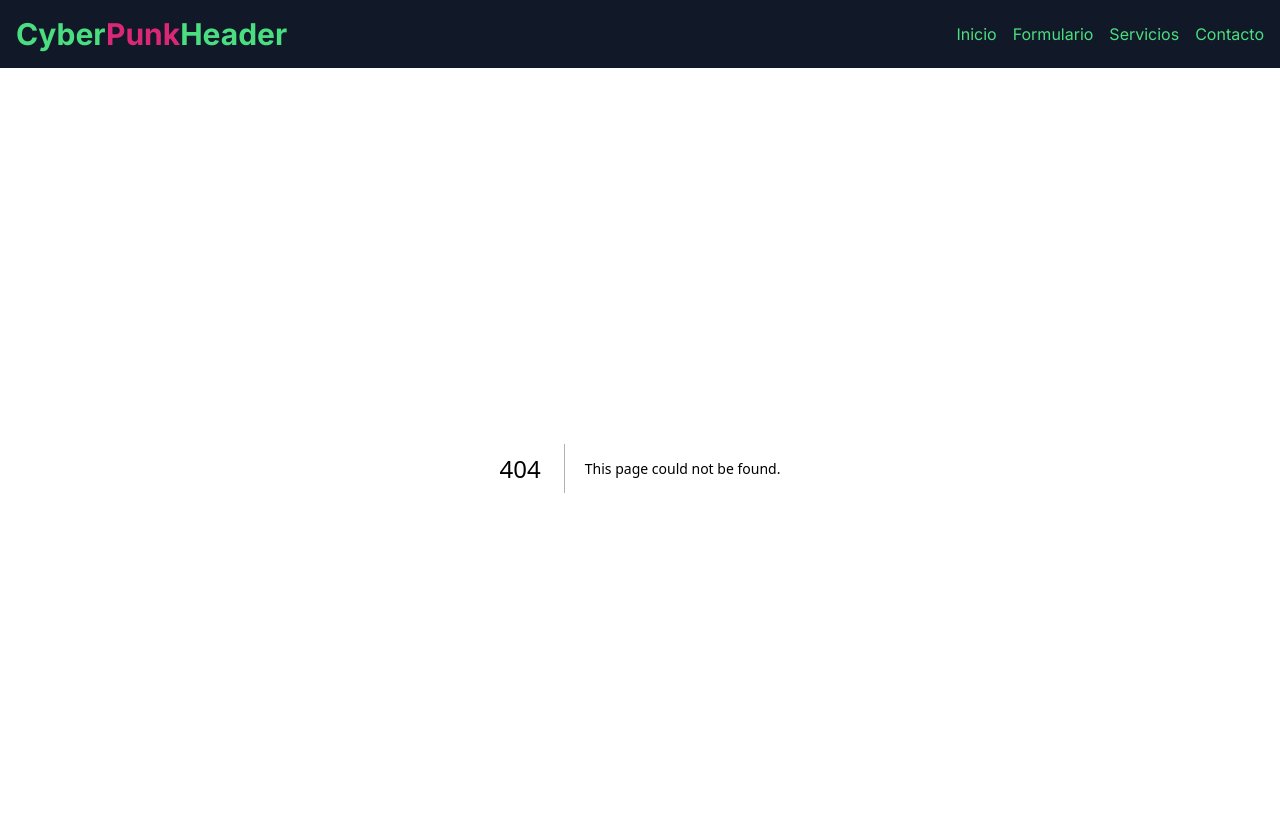
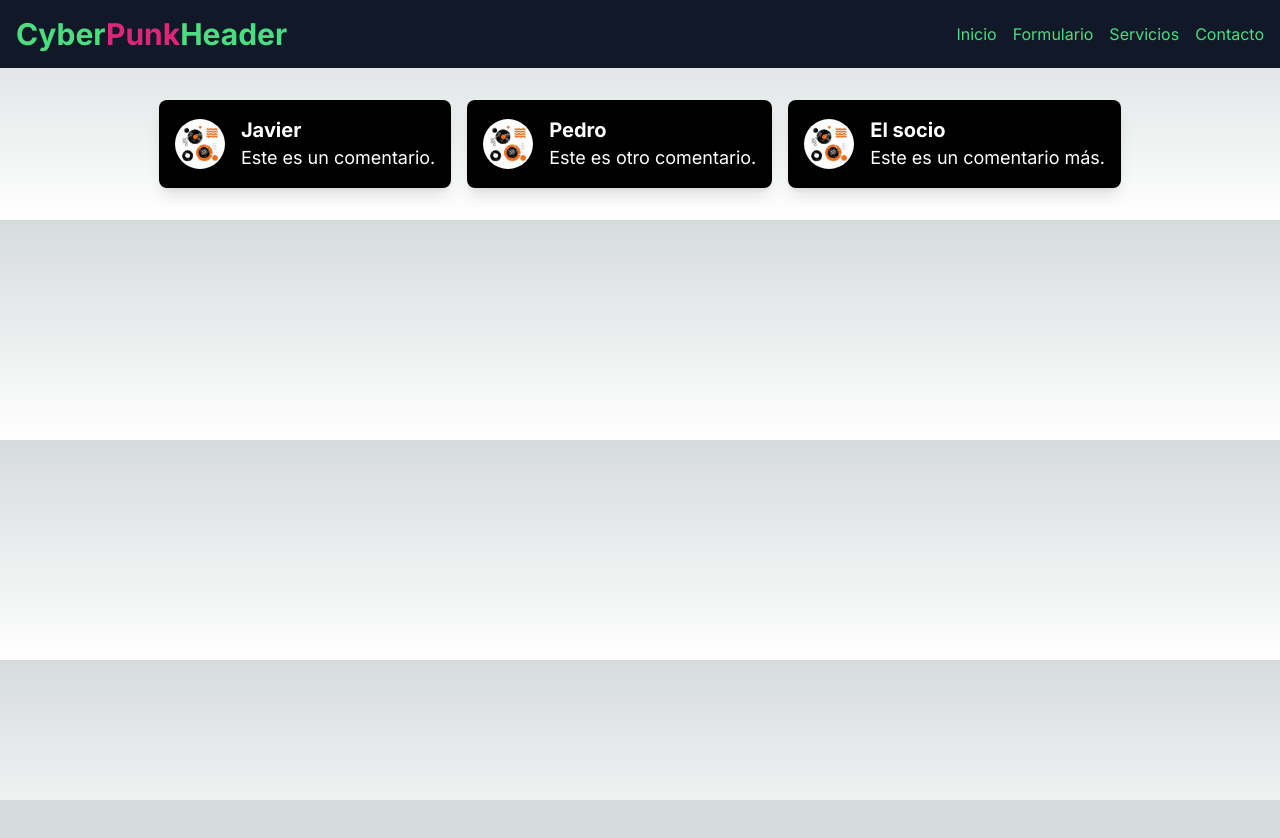
Before and after one commit to JJ111Sanchez/nym-api, a Next.js app: page /coments in a window 1280 px wide. Before the commit this address had no page. Shown: the top 838 px of the page. After the commit the page ends 800 px from the top, so only its background shows below. Built offline with nearby package versions, Linux system fonts and the light colour scheme.

Commit message:
+ coments and sub

```diff
--- /dev/null
+++ b/src/app/coments/layout.tsx
@@ -0,0 +1,25 @@
+import type { Metadata } from 'next'
+import { Inter } from 'next/font/google'
+import '../globals.css'
+import Head from 'next/head'
+
+const inter = Inter({ subsets: ['latin'] })
+
+export const metadata: Metadata = {
+  title: 'Create Next App',
+  description: 'Generated by create next app',
+}
+
+export default function RootLayout({
+  children,
+}: {
+  children: React.ReactNode
+}) {
+  return (
+    <html lang="en">
+      <body className={inter.className}>
+
+        {children}</body>
+    </html>
+  )
+}
--- /dev/null
+++ b/src/app/coments/page.tsx
@@ -0,0 +1,30 @@
+import Image from 'next/image'
+
+export default function Comments() {
+  const comments = [
+    { name: 'Javier', comment: 'Este es un comentario.', avatar: '/1.jpg' },
+    { name: 'Pedro', comment: 'Este es otro comentario.', avatar: '/1.jpg' },
+    { name: 'El socio', comment: 'Este es un comentario más.', avatar: '/1.jpg' },
+  ]
+
+  return (
+    <div className="flex flex-col justify-center items-center  space-y-4 pt-8 pb-8  sm:flex-row sm:space-y-0 sm:space-x-4">
+      {comments.map((comment, index) => (
+        <div key={index} className="flex justify-center flex-wrap items-center space-x-4 bg-black text-white shadow-lg p-4 rounded-lg">
+          <Image
+            src={comment.avatar}
+            alt={comment.name}
+            width={50}
+            height={50}
+            className="rounded-full"
+          />
+          <div>
+            <h3 className="text-xl font-bold">{comment.name}</h3>
+            <p className="text-lg">{comment.comment}</p>
+          </div>
+        </div>
+         ))}
+        </div>
+        )
+
+}
--- a/src/app/page.tsx
+++ b/src/app/page.tsx
@@ -2,116 +2,22 @@
 import React, { useState, useEffect } from "react";
 import Hero from "./hero/page";
 import Card from "./cards/page";
-
-import {
- createNymMixnetClient,
- NymMixnetClient,
- Payload,
-} from "@nymproject/sdk-full-fat";
-
-const nymApiUrl = "https://validator.nymtech.net/api";
-
-interface SendConfig {
- payload: Payload;
- recipient: string;
- customData?: any; // Define el tipo más específico posible
-}
+import Comments from "./coments/page";
+import Suscribete from "./suscribete/page";
 
 const App = () => {
- const [nym, setNym] = useState<NymMixnetClient>();
- const [email, setEmail] = useState("");
- const [name, setName] = useState("");
- const [gender, setGender] = useState("");
-
- const init = async () => {
-    const client = await createNymMixnetClient();
-    setNym(client);
-
-    // Start the client and connect to a gateway
-    await client?.client.start({
-      clientId: crypto.randomUUID(),
-      nymApiUrl,
-      forceTls: true, // force WSS
-    });
- };
-
- useEffect(() => {
-    init();
-    return () => {
-      nym?.client.stop();
-    };
- }, []);
-
- const sendData = async () => {
-    if (!nym) {
-      console.warn("Nym client is not initialized. Please wait for connection.");
-      return;
-    }
-
-    const data = {
-      email: email,
-      name: name,
-      gender: gender,
-    };
-
-    // Convertir los datos del formulario a un objeto Payload
-    const payload = {
-      mimeType: "text/plain",
-      data: Buffer.from(JSON.stringify(data)),
-    };
-
-
- };
 
  return (
-
 
   <main>
     <Hero />
     <Card />
+    <Comments />
+   <Suscribete  />
 
-    <div className="flex flex-col items-center justify-center p-4 text-black">
-      <h1 className="text-orange-400 pb-4">Formulario de registro</h1>
 
-      <form onSubmit={sendData}>
-        <input
-          type="email"
-          placeholder="Correo electrónico"
-          value={email}
-          onChange={(e) => setEmail(e.target.value)}
-        />
-        <input
-          type="text"
-          placeholder="Nombre"
-          value={name}
-          onChange={(e) => setName(e.target.value)}
-        />
-        <select
-          value={gender}
-          onChange={(e) => setGender(e.target.value)}
-          className="pl-4"
-        >
-          {[
-            { value: "Masculino", label: "Masculino" },
-            { value: "Femenino", label: "Femenino" },
-            { value: "Otro", label: "Otro" },
-          ].map((option) => (
-            <option key={option.value} value={option.value}>
-              {option.label}
-            </option>
-          ))}
-        </select>
-<div >
-        <button type="submit" className="text-orange-500 text-xl pt-4" >Enviar</button>
-        </div>
-      </form>
-    </div>
-
-    <div>
-
-    </div>
     </main>
  );
-};
+ }
 
 export default App;
--- /dev/null
+++ b/src/app/suscribete/layout.tsx
@@ -0,0 +1,22 @@
+import type { Metadata } from 'next'
+import { Inter } from 'next/font/google'
+import '../globals.css'
+
+const inter = Inter({ subsets: ['latin'] })
+
+export const metadata: Metadata = {
+  title: 'Create Next App',
+  description: 'Generated by create next app',
+}
+
+export default function RootLayout({
+  children,
+}: {
+  children: React.ReactNode
+}) {
+  return (
+    <html lang="en">
+      <body className={inter.className}>{children}</body>
+    </html>
+  )
+}
--- /dev/null
+++ b/src/app/suscribete/page.tsx
@@ -0,0 +1,94 @@
+import React, { useState, useEffect } from "react";
+import {
+    createNymMixnetClient,
+    NymMixnetClient,
+    Payload,
+} from "@nymproject/sdk-full-fat";
+
+const nymApiUrl = "https://validator.nymtech.net/api";
+
+interface SendConfig {
+    payload: Payload;
+    recipient: string;
+    customData?: any; // Define el tipo más específico posible
+}
+
+const Suscribete = () => {
+    const [nym, setNym] = useState<NymMixnetClient>();
+    const [email, setEmail] = useState("");
+    const [name, setName] = useState("");
+
+    const init = async () => {
+        const client = await createNymMixnetClient();
+        setNym(client);
+
+        await client?.client.start({
+            clientId: crypto.randomUUID(),
+            nymApiUrl,
+            forceTls: true, // force WSS
+        });
+    };
+
+    useEffect(() => {
+        init();
+        return () => {
+            nym?.client.stop();
+        };
+    }, []);
+
+    const sendData = async (event: React.FormEvent<HTMLFormElement>) => {
+        event.preventDefault();
+        if (!nym) {
+            console.warn("Nym client is not initialized. Please wait for connection.");
+            return;
+        }
+
+        const data = {
+            email: email,
+            name: name,
+        };
+
+        const payload = {
+            mimeType: "text/plain",
+            data: Buffer.from(JSON.stringify(data)),
+        };
+
+        // Aquí iría la lógica para enviar el payload usando el SDK de Nym
+    };
+
+    return (
+        <div className="bg-white shadow-md rounded px-8 pt-4 pb-8 mb-4">
+            <h1 className="text-xl text-center text-gray-700 mb-4">Suscríbete a nuestro boletín</h1>
+
+            <form onSubmit={sendData} className="space-y-4">
+                <div>
+                    <label htmlFor="email" className="block text-gray-700 text-sm font-bold mb-2">Correo electrónico:</label>
+                    <input
+                        id="email"
+                        type="email"
+                        placeholder="ejemplo@correo.com"
+                        value={email}
+                        onChange={(e) => setEmail(e.target.value)}
+                        className="shadow appearance-none border rounded w-full py-2 px-3 text-gray-700 leading-tight focus:outline-none focus:shadow-outline"
+                    />
+                </div>
+                <div>
+                    <label htmlFor="name" className="block text-gray-700 text-sm font-bold mb-2">Nombre:</label>
+                    <input
+                        id="name"
+                        type="text"
+                        placeholder="Tu nombre"
+                        value={name}
+                        onChange={(e) => setName(e.target.value)}
+                        className="shadow appearance-none border rounded w-full py-2 px-3 text-gray-700 leading-tight focus:outline-none focus:shadow-outline"
+                    />
+                </div>
+                <div className="flex items-center justify-between">
+                    <button type="submit" className="bg-orange-500 hover:bg-orange-700 text-white font-bold py-2 px-4 rounded focus:outline-none focus:shadow-outline">Suscribirse</button>
+                </div>
+            </form>
+        </div>
+    );
+};
+
+export default Suscribete;
```
